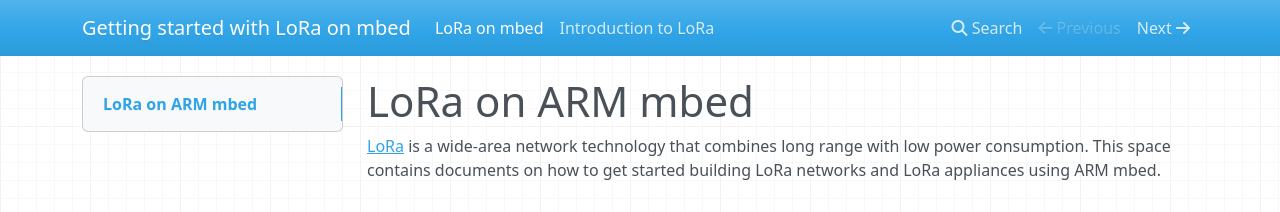
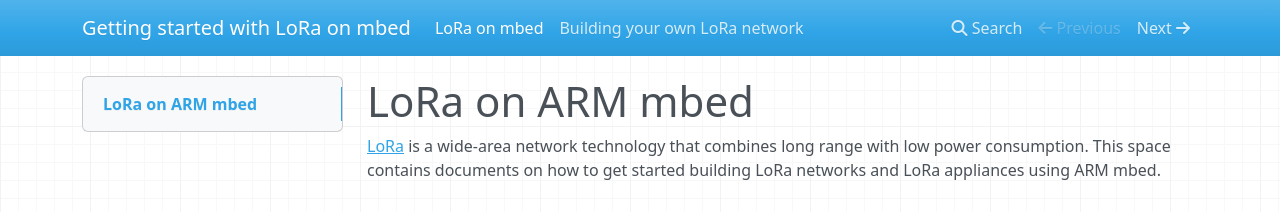
Before and after one commit to ARMmbed/lora-docs, an MkDocs documentation site: the page built from docs/index.md, in a window 1280 px wide. Shown: the top 212 px of the page. Built offline with MkDocs 1.6.1, drawn with Linux system fonts in a browser that asks for light colours; nearby versions of some CDN libraries; old or Windows-style settings are respelled for this version of MkDocs.

Commit message:
New title

```diff
--- a/mkdocs.yml
+++ b/mkdocs.yml
@@ -4,4 +4,4 @@
 
 pages:
 - ['index.md','LoRa on mbed']
-- ['intro-to-lora.md','Introduction to LoRa']
+- ['intro-to-lora.md','Building your own LoRa network']
```
